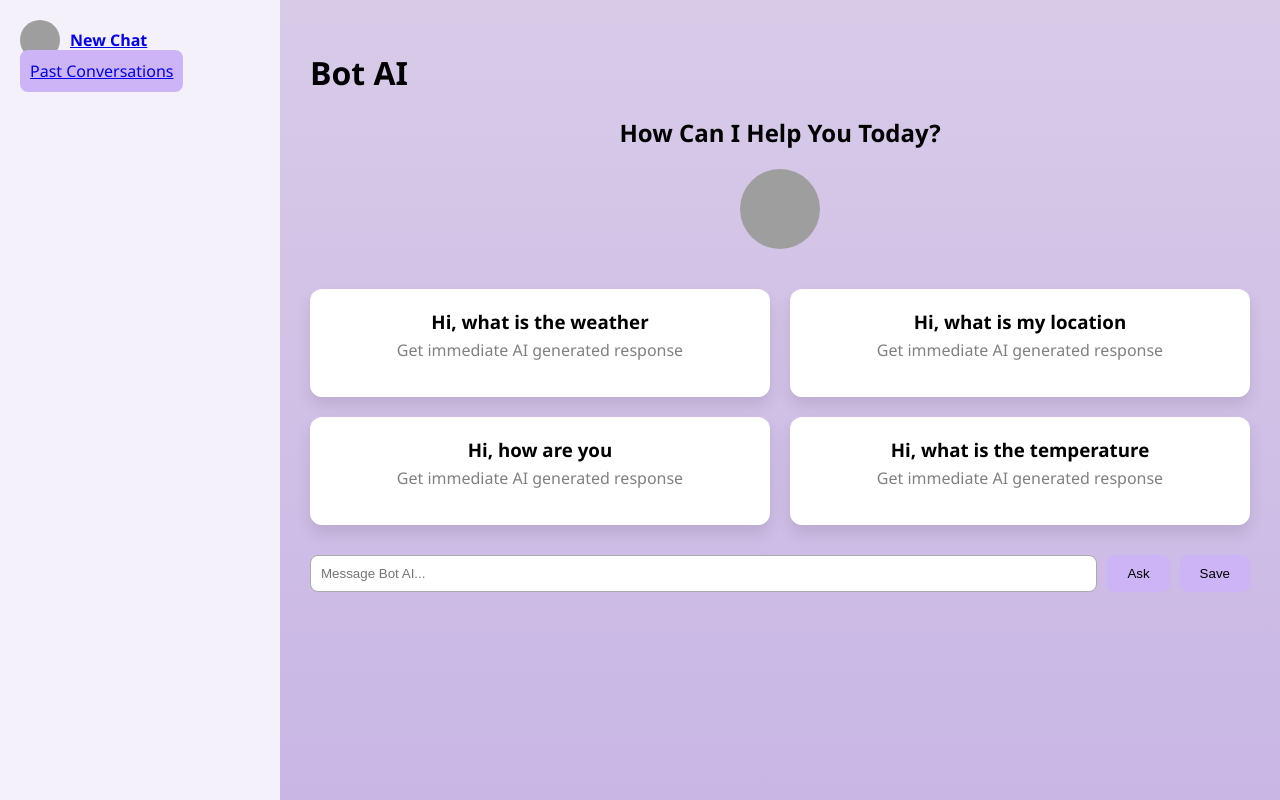
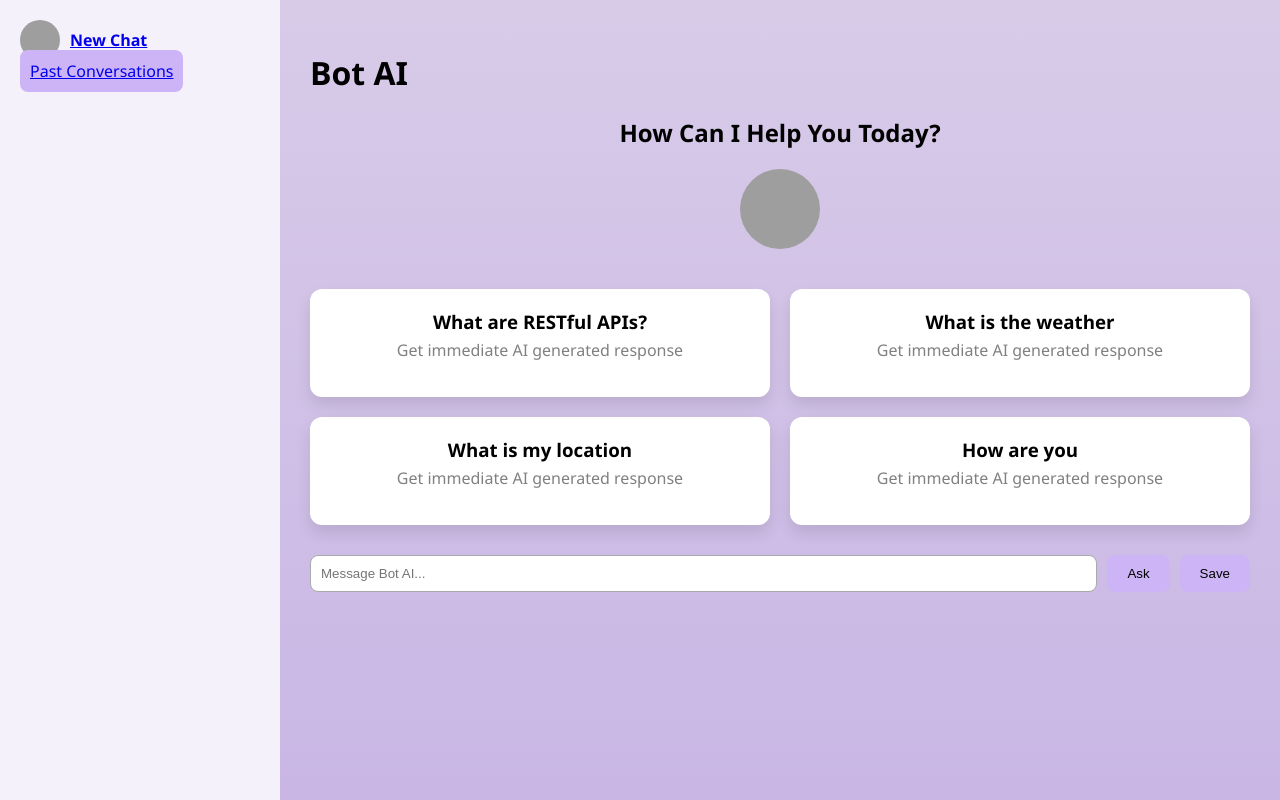
Before and after one commit to Ajay-kumar-gupta-dev/xbotai, a React (Create React App) app: page / in a window 1280 px wide. Built offline with nearby package versions, Linux system fonts and the light colour scheme; grey boxes are pictures that could not be loaded.

Commit message:
Add new sample data for RESTful APIs

```diff
--- a/src/data.js
+++ b/src/data.js
@@ -1,6 +1,13 @@
 export const sampleData = {
-  "Hi, what is the weather": "The weather is sunny today.",
-  "Hi, what is my location": "You are currently in Mumbai.",
-  "Hi, how are you": "I am functioning properly!",
-  "Hi, what is the temperature": "The temperature is 28°C.",
+  "What are RESTful APIs?":
+    "RESTful APIs are designed around the REST (Representational State Transfer) architecture, which uses HTTP requests to access and manipulate data. They follow a stateless, client-server, cacheable communications protocol.",
+
+  "What is the weather":
+    "The weather is sunny today.",
+
+  "What is my location":
+    "You are currently in Mumbai.",
+
+  "How are you":
+    "I am functioning properly!",
 };
```
